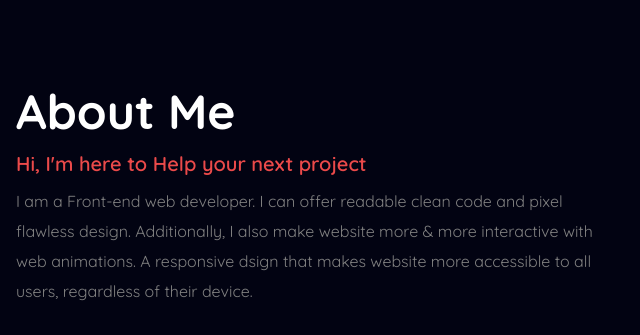
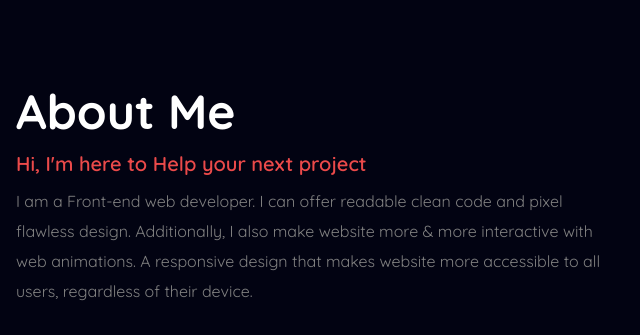
Before and after one commit to olareign/My-portfolio, a plain HTML site: page index.html in a window 1280 px wide. Shown: the part 966-1301 px from the top of the page, 640-1280 px from the left. Drawn offline with nearby package versions, Linux system fonts and the light colour scheme.

Commit message:
text error

```diff
--- a/index.html
+++ b/index.html
@@ -59,7 +59,7 @@
             <h4>Hi, I'm here to Help your next project</h4>
             <p>I am a Front-end web developer. I can offer readable clean code and pixel
             flawless design. Additionally, I also make website more & more interactive with web
-            animations. A responsive dsign that makes website more accessible to all
+            animations. A responsive design that makes website more accessible to all
             users, regardless of their device.</p>
             <div class="about-gri">
                 <div class="about-in">
```
